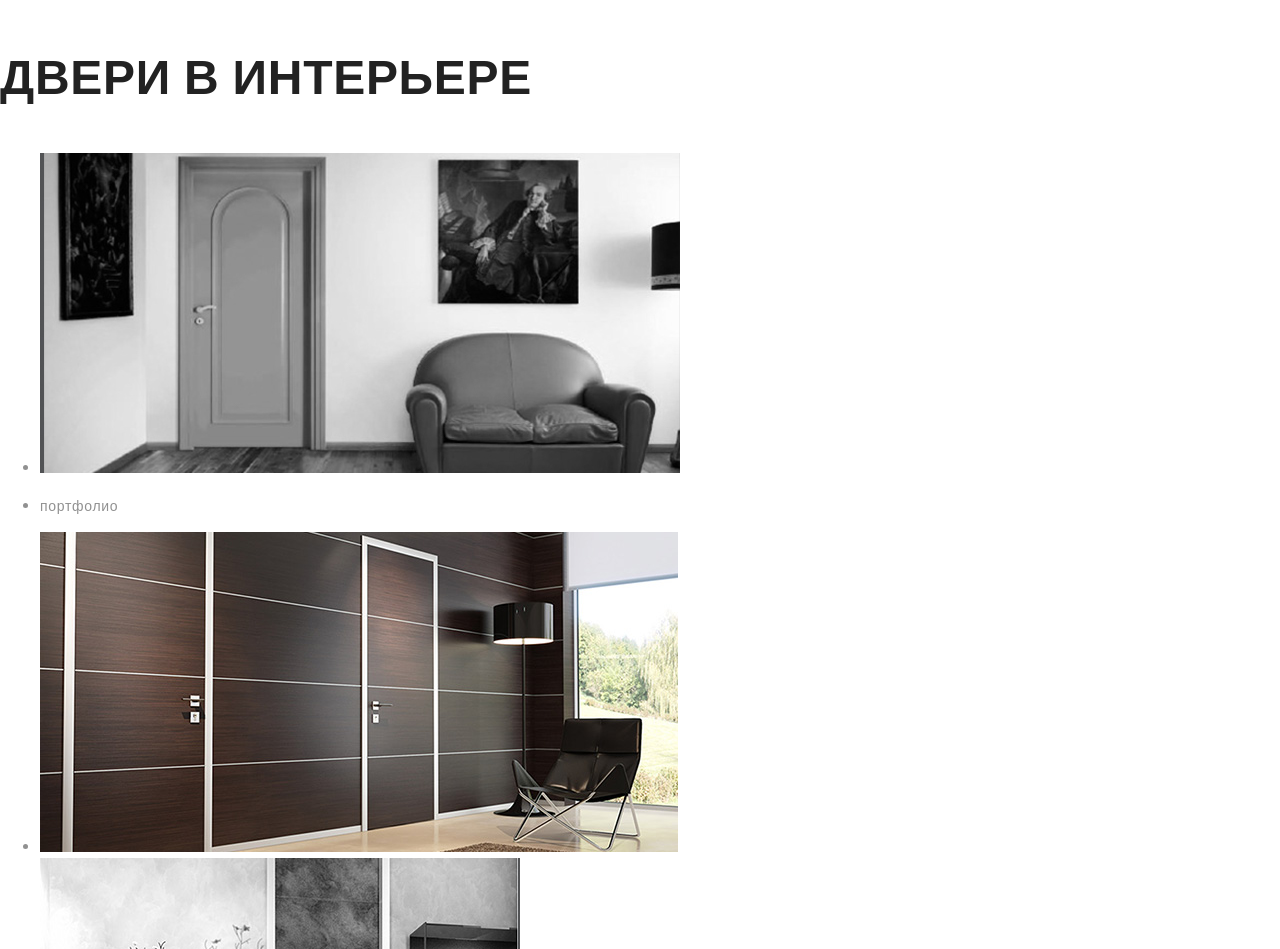
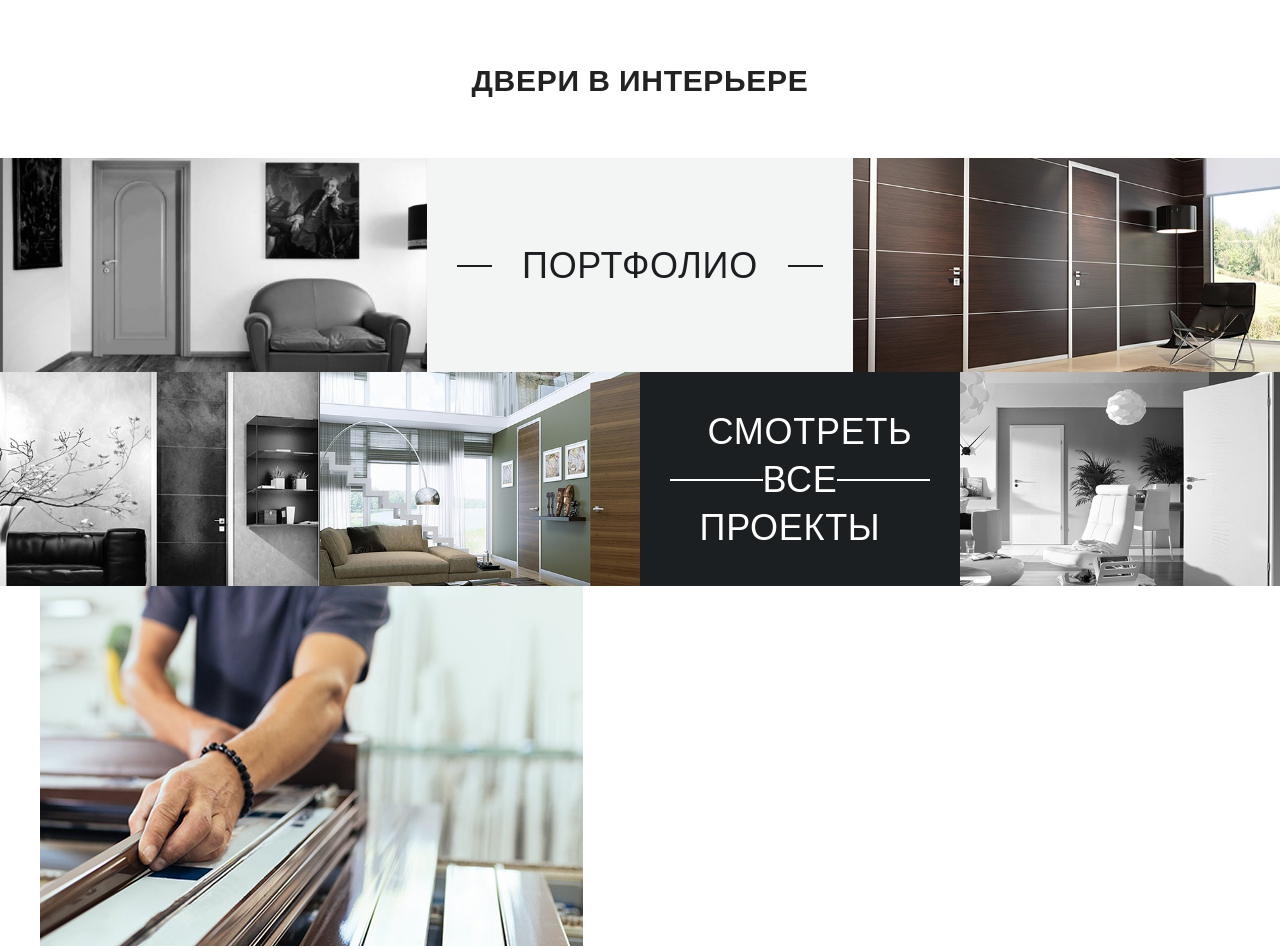
Before and after one commit to Verta-master/elit, a plain HTML site: page index.html in a window 1280 px wide. Shown: the part 2178-3127 px from the top of the page. Drawn offline with nearby package versions, Linux system fonts and the light colour scheme.

Commit message:
Update 2019-03-06T10:41:39.382Z

```diff
--- a/css/style.css
+++ b/css/style.css
@@ -1146,3 +1146,119 @@ h3,
   -webkit-transition: ease-out 0.3s;
   transition: ease-out 0.3s;
 }
+.portfolio__list {
+  margin: 0;
+  padding: 0;
+  list-style: none;
+  display: -webkit-box;
+  display: -ms-flexbox;
+  display: flex;
+  -ms-flex-wrap: wrap;
+      flex-wrap: wrap;
+  -webkit-box-pack: center;
+      -ms-flex-pack: center;
+          justify-content: center;
+  margin-top: 60px;
+}
+.portfolio__item {
+  width: 25%;
+}
+.portfolio__item:first-child,
+.portfolio__item:nth-child(2),
+.portfolio__item:nth-child(3) {
+  width: 33.33%;
+}
+.portfolio__item img {
+  display: block;
+  -webkit-transition: ease-out 0.3s;
+  transition: ease-out 0.3s;
+}
+.portfolio__item a {
+  display: block;
+  overflow: hidden;
+}
+.portfolio__item p {
+  position: relative;
+  z-index: 2;
+  margin: 0;
+  width: 100%;
+  text-align: center;
+  font-size: 36px;
+  font-weight: 400;
+  line-height: 1.33;
+  text-transform: uppercase;
+}
+.portfolio__item p::before {
+  content: "";
+  position: absolute;
+  z-index: -1;
+  top: 50%;
+  left: 0;
+  right: 0;
+  height: 2px;
+  background-color: #1c1f21;
+}
+.portfolio__item:hover img,
+.portfolio__item:active img {
+  -webkit-transform: scale(1.05);
+          transform: scale(1.05);
+  -webkit-transition: ease-out 0.3s;
+  transition: ease-out 0.3s;
+}
+.portfolio__item--grey {
+  padding: 30px;
+  display: -webkit-box;
+  display: -ms-flexbox;
+  display: flex;
+  -webkit-box-orient: vertical;
+  -webkit-box-direction: normal;
+      -ms-flex-direction: column;
+          flex-direction: column;
+  -webkit-box-pack: center;
+      -ms-flex-pack: center;
+          justify-content: center;
+  -webkit-box-align: center;
+      -ms-flex-align: center;
+          align-items: center;
+  background-color: #f3f4f4;
+  color: #1c1f21;
+}
+.portfolio__item--grey p span {
+  background-color: #f3f4f4;
+  padding-left: 30px;
+  padding-right: 30px;
+}
+.portfolio__item--black {
+  padding: 30px;
+  display: -webkit-box;
+  display: -ms-flexbox;
+  display: flex;
+  -webkit-box-orient: vertical;
+  -webkit-box-direction: normal;
+      -ms-flex-direction: column;
+          flex-direction: column;
+  -webkit-box-pack: center;
+      -ms-flex-pack: center;
+          justify-content: center;
+  -webkit-box-align: center;
+      -ms-flex-align: center;
+          align-items: center;
+  background-color: #1c1f21;
+  color: #fff;
+  -webkit-transition: ease-out 0.3s;
+  transition: ease-out 0.3s;
+}
+.portfolio__item--black p span {
+  background-color: #1c1f21;
+  padding-left: 20px;
+  padding-right: 20px;
+}
+.portfolio__item--black p::before {
+  background-color: #fff;
+}
+.portfolio__item--black:hover,
+.portfolio__item--black:active {
+  opacity: 0.7;
+  -webkit-transition: ease-out 0.3s;
+  transition: ease-out 0.3s;
+}
--- a/index.html
+++ b/index.html
@@ -241,7 +241,7 @@
     </section>
 
     <section class="portfolio">
-      <p class="title">двери в интерьере</p>
+      <p class="title-2">двери в интерьере</p>
       <ul class="portfolio__list">
         <li class="portfolio__item">
           <a data-fancybox="gallery" href="img/images/img-5.jpg">
@@ -249,7 +249,7 @@
           </a>
         </li>
         <li class="portfolio__item portfolio__item--grey">
-          <p>портфолио</p>
+          <p><span>портфолио</span></p>
         </li>
         <li class="portfolio__item">
           <a data-fancybox="gallery" href="img/images/img-6.jpg">
@@ -267,7 +267,7 @@
           </a>
         </li>
         <li class="portfolio__item portfolio__item--black">
-          <p>смотреть все проекты</p>
+          <a href="#"><p><span>смотреть все проекты</span></p></a>
         </li>
         <li class="portfolio__item">
           <a data-fancybox="gallery" href="img/images/img-9.jpg">
```
Also changed, not shown: css/style.min.css.
